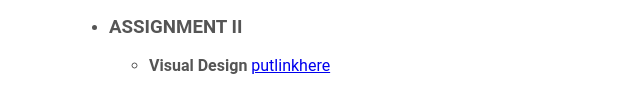
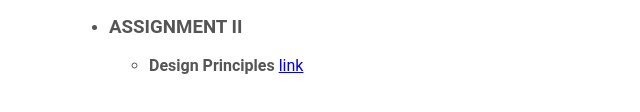
Before and after one commit to mturci2/DES350, a plain HTML site: page index.html in a window 1280 px wide. Shown: the part 472-584 px from the top of the page, 81-721 px from the left. Drawn offline with Linux system fonts and the light colour scheme.

Commit message:
Update index.html

```diff
--- a/index.html
+++ b/index.html
@@ -47,8 +47,8 @@
 			<h3>ASSIGNMENT II</h3>
 			<ul>
 				<li>
-					<strong>Visual Design</strong>
-					<a href="putlinkhere" target="_blank">putlinkhere</a>
+					<strong>Design Principles</strong>
+					<a href="https://github.com/mturci2/principles-design/tree/master/dieter-rams-principles-mturcios" target="_blank">link</a>
 				</li>
 
 				</li>
```
